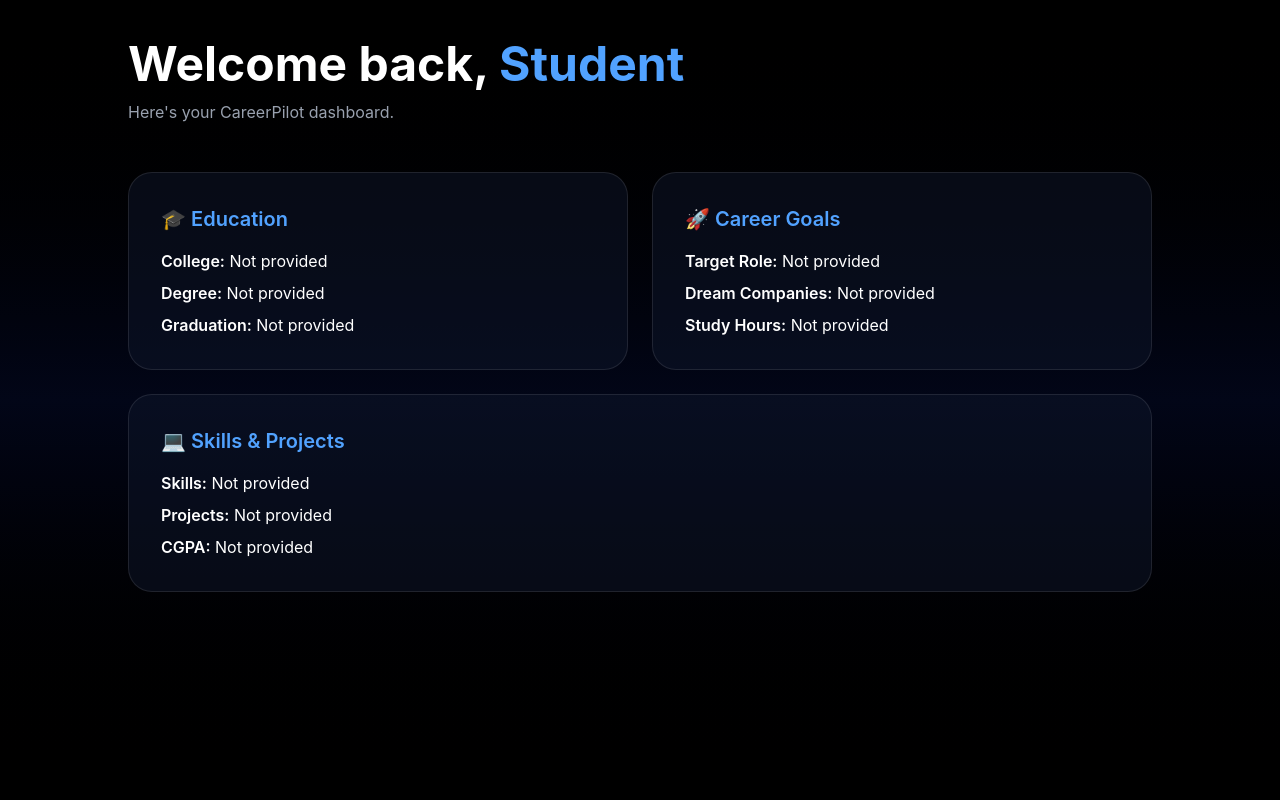
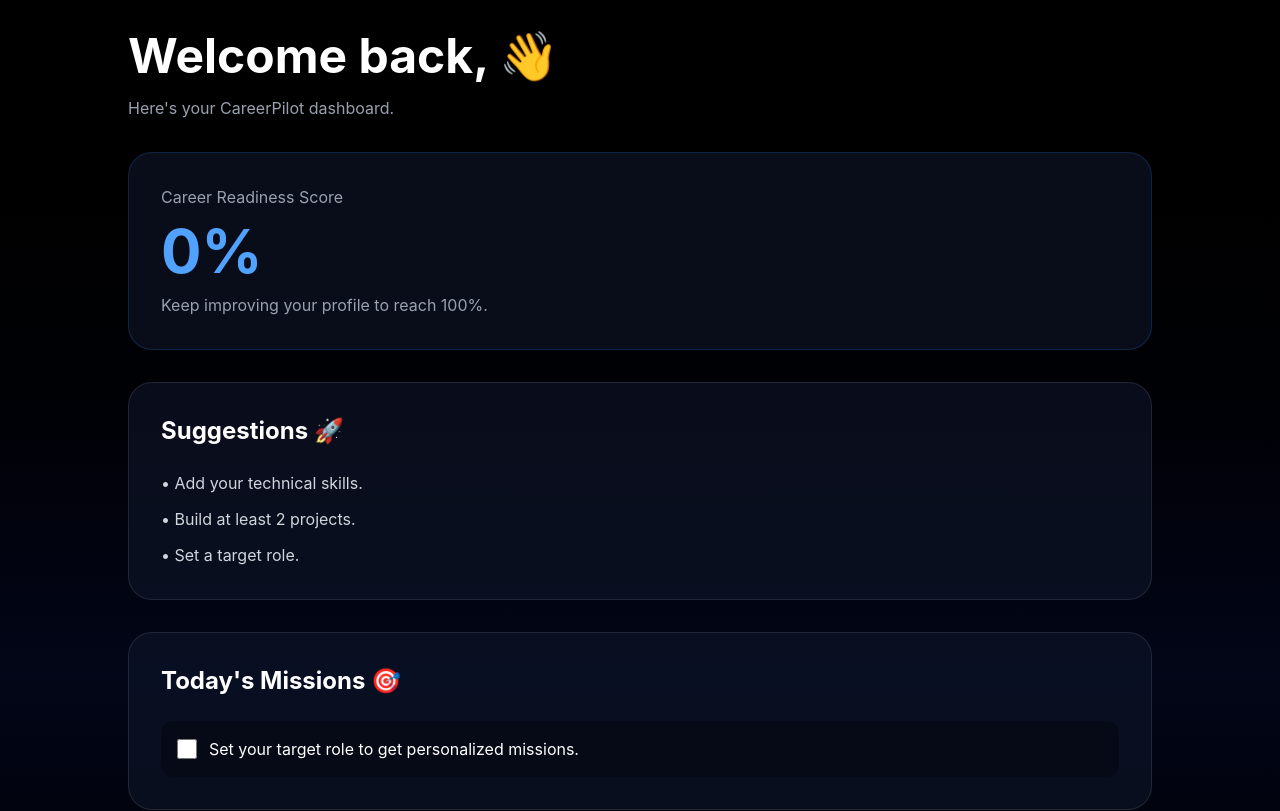
Before and after one commit to Khansa-creates/CareerPilotAI, a React (Vite) app: page /dashboard in a window 1280 px wide. Shown: the top 811 px of the page. Built offline with nearby package versions, Linux system fonts and the light colour scheme.

Commit message:
Added daily missions system

```diff
--- /dev/null
+++ b/src/data/missions.ts
@@ -0,0 +1,25 @@
+export const roleMissions: Record<
+  string,
+  string[]
+> = {
+  "frontend developer": [
+    "Learn React for 1 hour",
+    "Solve 2 JavaScript problems",
+    "Build a UI component",
+    "Read about TypeScript",
+  ],
+
+  "software engineer": [
+    "Solve 3 DSA problems",
+    "Practice system design",
+    "Build a full-stack feature",
+    "Review DBMS concepts",
+  ],
+
+  "data analyst": [
+    "Practice SQL queries",
+    "Learn Power BI",
+    "Analyze a dataset",
+    "Practice Excel formulas",
+  ],
+};
--- a/src/pages/Dashboard.tsx
+++ b/src/pages/Dashboard.tsx
@@ -1,3 +1,6 @@
+import { getDailyMissions } from "../utils/getDailyMissions";
+import { calculateReadiness } from "../utils/calculateReadiness";
+
 function Dashboard() {
   const userData = localStorage.getItem("careerpilot-user");
 
@@ -5,100 +8,170 @@
     ? JSON.parse(userData)
     : null;
 
+  const readinessScore =
+    calculateReadiness(user || {});
+
+ const missions = getDailyMissions(
+  user?.targetRole || ""
+ );
+
   return (
-    <div className="min-h-screen bg-gradient-to-b from-black via-slate-950 to-black p-10 text-white">
+    <div className="min-h-screen bg-gradient-to-b from-black via-slate-950 to-black p-8 text-white">
       <div className="mx-auto max-w-5xl">
         <h1 className="text-5xl font-bold">
-          Welcome back,
-          <span className="text-blue-400">
-            {" "}
-            {user?.fullName || "Student"}
-          </span>
+          Welcome back, {user?.fullName} 👋
         </h1>
 
-        <p className="mt-3 text-gray-400">
+        <p className="mt-4 text-gray-400">
           Here's your CareerPilot dashboard.
         </p>
 
-        <div className="mt-12 grid gap-6 md:grid-cols-2">
-          <div className="rounded-3xl border border-white/10 bg-slate-900/50 p-8">
-            <h2 className="text-xl font-semibold text-blue-400">
+        {/* Readiness Score */}
+        <div className="mt-8 rounded-3xl border border-blue-500/20 bg-slate-900/60 p-8">
+          <p className="text-gray-400">
+            Career Readiness Score
+          </p>
+
+          <h2 className="mt-3 text-6xl font-bold text-blue-400">
+            {readinessScore}%
+          </h2>
+
+          <p className="mt-3 text-gray-400">
+            Keep improving your profile to reach
+            100%.
+          </p>
+        </div>
+
+        {/* Suggestions */}
+        <div className="mt-8 rounded-3xl border border-white/10 bg-slate-900/60 p-8">
+          <h2 className="text-2xl font-bold">
+            Suggestions 🚀
+          </h2>
+          <ul className="mt-6 space-y-3 text-gray-300">
+            {!user?.skills && (
+               <li>• Add your technical skills.</li>
+            )}
+
+            {!user?.projects && (
+               <li>• Build at least 2 projects.</li>
+            )}
+
+            {Number(user?.cgpa) < 8 && (
+              <li>• Try improving your CGPA.</li>
+            )}
+
+            {Number(user?.studyHours) < 4 && (
+               <li>• Increase study time.</li>
+            )}
+
+            {!user?.targetRole && (
+               <li>• Set a target role.</li>
+            )}
+
+            {user?.skills &&
+              user?.projects &&
+              Number(user?.cgpa) >= 8 &&
+              Number(user?.studyHours) >= 4 &&
+             user?.targetRole && (
+              <li className="text-green-400">
+                🎉 Excellent profile! You're on the right track.
+              </li>
+            )}
+       </ul>
+
+        </div>
+
+        <div className="mt-8 rounded-3xl border border-white/10 bg-slate-900/60 p-8">
+          <h2 className="text-2xl font-bold">
+            Today's Missions 🎯
+          </h2>
+
+          <div className="mt-6 space-y-4">
+             {missions.map((mission) => (
+               <div
+                  key={mission}
+                  className="flex items-center gap-3 rounded-xl bg-black/30 p-4"
+                >
+                  <input
+                     type="checkbox"
+                     className="h-5 w-5"
+                  />
+
+                  <p>{mission}</p>
+             </div>
+           ))}
+       </div>
+     </div>
+
+        {/* User Cards */}
+        <div className="mt-10 grid gap-6 md:grid-cols-2">
+          <div className="rounded-3xl border border-white/10 bg-slate-900/60 p-8">
+            <h2 className="mb-6 text-3xl font-bold text-blue-400">
               🎓 Education
             </h2>
 
-            <p className="mt-4">
-              <span className="font-semibold">
-                College:
-              </span>{" "}
+            <p className="mb-3">
+              <strong>College:</strong>{" "}
               {user?.college || "Not provided"}
             </p>
 
-            <p className="mt-2">
-              <span className="font-semibold">
-                Degree:
-              </span>{" "}
+            <p className="mb-3">
+              <strong>Degree:</strong>{" "}
               {user?.degree || "Not provided"}
             </p>
 
-            <p className="mt-2">
-              <span className="font-semibold">
-                Graduation:
-              </span>{" "}
-              {user?.graduationYear || "Not provided"}
+            <p>
+              <strong>Graduation:</strong>{" "}
+              {user?.graduationYear ||
+                "Not provided"}
             </p>
           </div>
 
-          <div className="rounded-3xl border border-white/10 bg-slate-900/50 p-8">
-            <h2 className="text-xl font-semibold text-blue-400">
+          <div className="rounded-3xl border border-white/10 bg-slate-900/60 p-8">
+            <h2 className="mb-6 text-3xl font-bold text-blue-400">
               🚀 Career Goals
             </h2>
 
-            <p className="mt-4">
-              <span className="font-semibold">
-                Target Role:
-              </span>{" "}
-              {user?.targetRole || "Not provided"}
+            <p className="mb-3">
+              <strong>Target Role:</strong>{" "}
+              {user?.targetRole ||
+                "Not provided"}
             </p>
 
-            <p className="mt-2">
-              <span className="font-semibold">
-                Dream Companies:
-              </span>{" "}
-              {user?.dreamCompanies || "Not provided"}
+            <p className="mb-3">
+              <strong>Dream Companies:</strong>{" "}
+              {user?.dreamCompanies ||
+                "Not provided"}
             </p>
 
-            <p className="mt-2">
-              <span className="font-semibold">
-                Study Hours:
-              </span>{" "}
-              {user?.studyHours || "Not provided"}
+            <p>
+              <strong>Study Hours:</strong>{" "}
+              {user?.studyHours ||
+                "Not provided"}
             </p>
           </div>
 
-          <div className="rounded-3xl border border-white/10 bg-slate-900/50 p-8 md:col-span-2">
-            <h2 className="text-xl font-semibold text-blue-400">
+          <div className="rounded-3xl border border-white/10 bg-slate-900/60 p-8 md:col-span-2">
+            <h2 className="mb-6 text-3xl font-bold text-blue-400">
               💻 Skills & Projects
             </h2>
 
-            <p className="mt-4">
-              <span className="font-semibold">
-                Skills:
-              </span>{" "}
-              {user?.skills || "Not provided"}
+            <p className="mb-3">
+              <strong>Skills:</strong>{" "}
+              {user?.skills ||
+                "Not provided"}
             </p>
 
-            <p className="mt-2">
-              <span className="font-semibold">
-                Projects:
-              </span>{" "}
-              {user?.projects || "Not provided"}
+            <p className="mb-3">
+              <strong>Projects:</strong>{" "}
+              {user?.projects ||
+                "Not provided"}
             </p>
 
-            <p className="mt-2">
-              <span className="font-semibold">
-                CGPA:
-              </span>{" "}
-              {user?.cgpa || "Not provided"}
+            <p>
+              <strong>CGPA:</strong>{" "}
+              {user?.cgpa ||
+                "Not provided"}
             </p>
           </div>
         </div>
--- /dev/null
+++ b/src/utils/calculateReadiness.ts
@@ -0,0 +1,32 @@
+export function calculateReadiness(user: any) {
+  let score = 0;
+
+  if (user.fullName) score += 5;
+  if (user.college) score += 5;
+  if (user.degree) score += 5;
+  if (user.graduationYear) score += 5;
+
+  if (user.skills) score += 20;
+  if (user.projects) score += 20;
+
+  const cgpa = Number(user.cgpa);
+
+  if (cgpa >= 8) {
+    score += 15;
+  } else if (cgpa >= 7) {
+    score += 10;
+  }
+
+  const studyHours = Number(user.studyHours);
+
+  if (studyHours >= 4) {
+    score += 15;
+  } else if (studyHours >= 2) {
+    score += 10;
+  }
+
+  if (user.targetRole) score += 5;
+  if (user.dreamCompanies) score += 5;
+
+  return Math.min(score, 100);
+}
--- /dev/null
+++ b/src/utils/getDailyMissions.ts
@@ -0,0 +1,20 @@
+import { roleMissions }
+  from "../data/missions";
+
+export function getDailyMissions(
+  role: string
+) {
+  if (!role) {
+    return [
+      "Set your target role to get personalized missions.",
+    ];
+  }
+
+  return (
+    roleMissions[
+      role.toLowerCase()
+    ] || [
+      "Keep learning and building projects today.",
+    ]
+  );
+}
```
